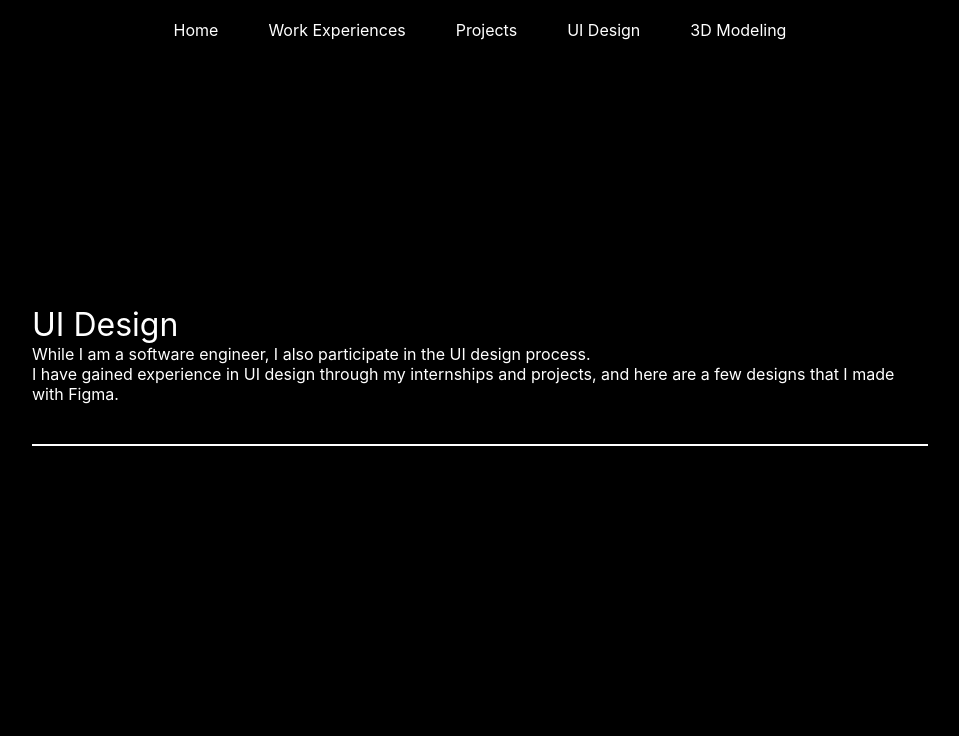
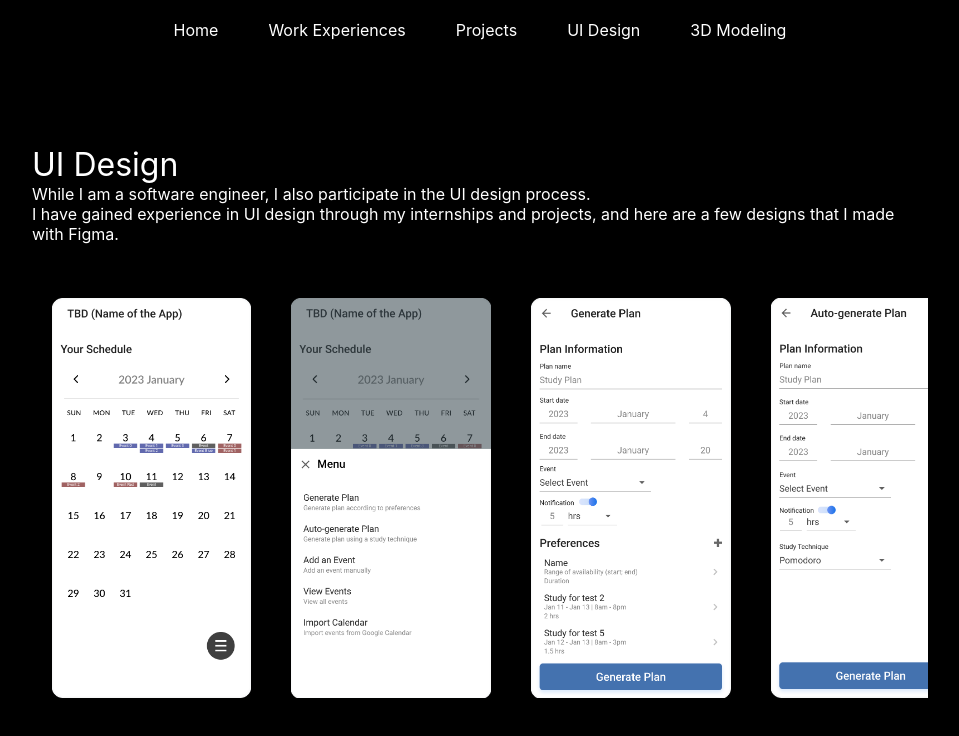
Before and after one commit to karenlinky/personal-website, a React (Create React App) app: page /ui_design in a window 1280 px wide. Shown: the top 736 px of the page, without its empty margins (160-1119 px from the left). Built offline with nearby package versions, Linux system fonts and the light colour scheme.

Commit message:
Added styling for gallery

```diff
--- a/src/components/gallery/Gallery.js
+++ b/src/components/gallery/Gallery.js
@@ -1,9 +1,19 @@
-import React from 'react';
+import React, { useEffect } from 'react';
+import { useInView } from 'react-intersection-observer';
 import './gallery.css';
 
-const Gallery = ({ children }) => {
+const Gallery = ({ children, onInViewChange }) => {
+
+  const { ref, inView } = useInView({threshold: 0.1});
+
+  useEffect(() => {
+      if (onInViewChange != null) {
+        onInViewChange(inView);
+      }
+  }, [inView, onInViewChange]);
+
   return (
-    <div className={'galleryContainer'}>
+    <div ref={ref} className={'galleryContainer' + (inView === false ? ' hideGalleryContainer' : ' showGalleryContainer')}>
       <div className={'gallery'}>{children}</div>
     </div>
   )
--- a/src/components/gallery/GalleryImage.js
+++ b/src/components/gallery/GalleryImage.js
@@ -1,22 +1,19 @@
-import React, { useState } from 'react';
+import React, { useEffect } from 'react';
 import { useInView } from 'react-intersection-observer';
 import './gallery.css';
 
-const GalleryImage = ({ children }) => {
+const GalleryImage = ({ children, threshold, onInViewChange }) => {
 
-    const { ref, inView } = useInView({threshold: 0.2})
-    // useEffect(() => {
-    //     onInViewChange(inView);
-    // }, [inView, onInViewChange]);
+    const { ref, inView } = useInView({threshold: 0});
 
-    // return (
-    //     <div ref={ref}>{children}</div>
-    // )
-
-    // const [inView, setInView] = useState(false);
+    useEffect(() => {
+        if (onInViewChange != null) {
+            onInViewChange(inView);
+        }
+    }, [inView, onInViewChange]);
 
     return (
-        <div ref={ref} className={'galleryImage' + (inView ? ' showGalleryImage' : ' hideGalleryImage')}>
+        <div ref={ref} className={'galleryImage' + (inView === false ? ' hideGalleryContainer' : ' showGalleryImage')}>
             {children}
         </div>
     )
--- a/src/components/gallery/gallery.css
+++ b/src/components/gallery/gallery.css
@@ -6,21 +6,26 @@
     overflow-y:hidden;
 
     /* box-shadow: 0 0 5px 10px #555; */
+
+    opacity: 1;
+    transition-duration: 500ms;
+}
+
+.hideGalleryContainer {
+    opacity: 0;
 }
 
 .gallery {
-    /* display: inline-block; */
     width: fit-content;
     white-space: nowrap;
     height: 100%;
 }
 
 .galleryImage {
-    /* height: 400px; */
-    display: inline;
+    display: inline-block;
     height: 100%;
     padding: 0 20px;
-    transition: 1000ms;
+    transition-duration: 1000ms;
 }
 
 .galleryImage > img {
--- a/src/components/typography/PageHeader.js
+++ b/src/components/typography/PageHeader.js
@@ -2,7 +2,7 @@ import React, { useState } from 'react';
 import ScrollObserver from '../scrollObserver/ScrollObserver';
 import './pageHeader.css';
 
-const PageHeader = ({ label, descr, setShowingHeader }) => {
+const PageHeader = ({ label, descr, setShowingHeader, short }) => {
 
   const [inView, setInView] = useState(false);
 
@@ -12,8 +12,8 @@ const PageHeader = ({ label, descr, setShowingHeader }) => {
   }
 
   return (
-    <ScrollObserver threshold={1} onInViewChange={updateInView}>
-      <div className={'pageHeaderSection' + (inView ? ' showHeader' : '')}>
+    <ScrollObserver threshold={short ? 0.2 : 1} onInViewChange={updateInView}>
+      <div className={'pageHeaderSection' + (inView ? ' showHeader' : '') + (short ? ' shortHeaderSection' : '')}>
         <div className="pageHeader">
           {label}
         </div>
--- a/src/components/typography/pageHeader.css
+++ b/src/components/typography/pageHeader.css
@@ -21,6 +21,13 @@
     transition: 1s;
 }
 
+
+.shortHeaderSection {
+    margin: 10vh 0 2vh;
+    padding-bottom: 3vh;
+    border: none;
+}
+
 .showHeader {
     opacity: 1;
 }
--- a/src/components/uiDesign/UIDesign.js
+++ b/src/components/uiDesign/UIDesign.js
@@ -1,11 +1,10 @@
 import React, { useState } from 'react';
 import ResponsivePage from '../responsivePage/ResponsivePage';
 import PageHeader from '../typography/PageHeader';
-import ContentStartIndicator from '../misc/ContentStartIndicator';
 import ScrollIndicator from '../scrollIndicator/ScrollIndicator';
-import ScrollObserver from '../scrollObserver/ScrollObserver';
 import Gallery from '../gallery/Gallery';
 import GalleryImage from '../gallery/GalleryImage';
+import './uiDesign.css';
 
 import genS1 from '../../img/uiDesign/gen_s_ui_1.png';
 import genS2 from '../../img/uiDesign/gen_s_ui_2.png';
@@ -34,26 +33,26 @@ const UIDesign = () => {
         }
     }
 
+    const threshold = 0.1;
+
     return (
         <div className={'fullPageBody'}>
         <ScrollIndicator showIndicator={showingTitle && !showingActualContent} onClick={scrollDown} />
         <ResponsivePage>
-        <PageHeader label={'UI Design'} descr={descr} setShowingHeader={setShowingTitle}/>
-        <div>
-        <ContentStartIndicator id={uiDesignId} />
-        <ScrollObserver threshold={.3} onInViewChange={setShowingActualContent}>
-            <Gallery>
-            <GalleryImage><img src={genS1} alt={'gen_s_1'} /></GalleryImage>
-            <GalleryImage><img src={genS2} alt={'gen_s_2'} /></GalleryImage>
-            <GalleryImage><img src={genS3} alt={'gen_s_3'} /></GalleryImage>
-            <GalleryImage><img src={genS4} alt={'gen_s_4'} /></GalleryImage>
-            <GalleryImage><img src={genS5} alt={'gen_s_5'} /></GalleryImage>
-            <GalleryImage><img src={genS6} alt={'gen_s_6'} /></GalleryImage>
-            <GalleryImage><img src={genS7} alt={'gen_s_7'} /></GalleryImage>
-            <GalleryImage><img src={genS8} alt={'gen_s_8'} /></GalleryImage>
+            {/* <PageHeader label={'UI Design'} descr={descr} setShowingHeader={setShowingTitle}/> */}
+            <PageHeader short label={'UI Design'} descr={descr} setShowingHeader={setShowingTitle}/>
+            {/* <div id={uiDesignId} /> */}
+            <div id={uiDesignId} className={'uiGallery'} />
+            <Gallery onInViewChange={setShowingActualContent}>
+                <GalleryImage threshold={threshold}><img src={genS1} alt={'gen_s_1'} /></GalleryImage>
+                <GalleryImage threshold={threshold}><img src={genS2} alt={'gen_s_2'} /></GalleryImage>
+                <GalleryImage threshold={threshold}><img src={genS3} alt={'gen_s_3'} /></GalleryImage>
+                <GalleryImage threshold={threshold}><img src={genS4} alt={'gen_s_4'} /></GalleryImage>
+                <GalleryImage threshold={threshold}><img src={genS5} alt={'gen_s_5'} /></GalleryImage>
+                <GalleryImage threshold={threshold}><img src={genS6} alt={'gen_s_6'} /></GalleryImage>
+                <GalleryImage threshold={threshold}><img src={genS7} alt={'gen_s_7'} /></GalleryImage>
+                <GalleryImage threshold={threshold}><img src={genS8} alt={'gen_s_8'} /></GalleryImage>
             </Gallery>
-        </ScrollObserver>
-        </div>
         </ResponsivePage>
         </div>
     )
--- /dev/null
+++ b/src/components/uiDesign/uiDesign.css
@@ -0,0 +1,3 @@
+.uiGallery {
+    margin-top: 30px;
+}
--- a/src/components/workExperiences/WorkExperiences.js
+++ b/src/components/workExperiences/WorkExperiences.js
@@ -27,10 +27,6 @@ const WorkExperiences = () => {
 
   const [showingTitle, setShowingTitle] = useState(false);
   const [showingActualContent, setShowingActualContent] = useState(false);
-  // const [showIndicator, setShowIndicator] = useState(true);
-  // const hideIndicator = () => {
-  //   setShowIndicator(false);
-  // }
 
   const experiencesId = 'experiences';
 
@@ -45,7 +41,7 @@ const WorkExperiences = () => {
     <div className={'fullPageBody'}>
       <ScrollIndicator showIndicator={showingTitle && !showingActualContent} onClick={scrollDown} />
       <ResponsivePage>
-        <PageHeader label={'Work Experiences'} descr={descr} setShowingHeader={setShowingTitle}/>
+        <PageHeader short label={'Work Experiences'} descr={descr} setShowingHeader={setShowingTitle}/>
         <div>
         <ContentStartIndicator id={experiencesId} />
         <ScrollObserver threshold={.3} onInViewChange={setShowingActualContent}>
```
Lines whose indentation alone changed are shown as unchanged.
